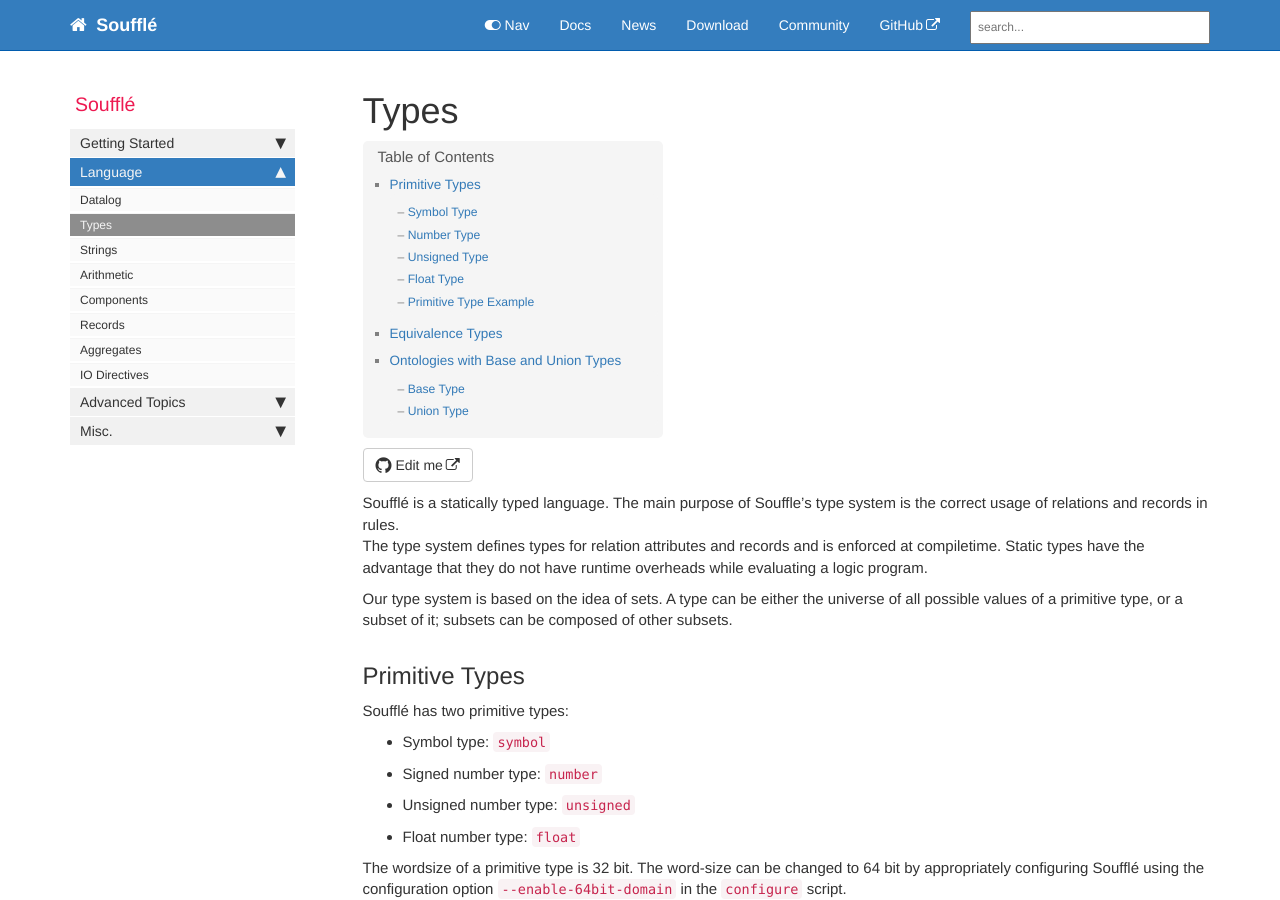
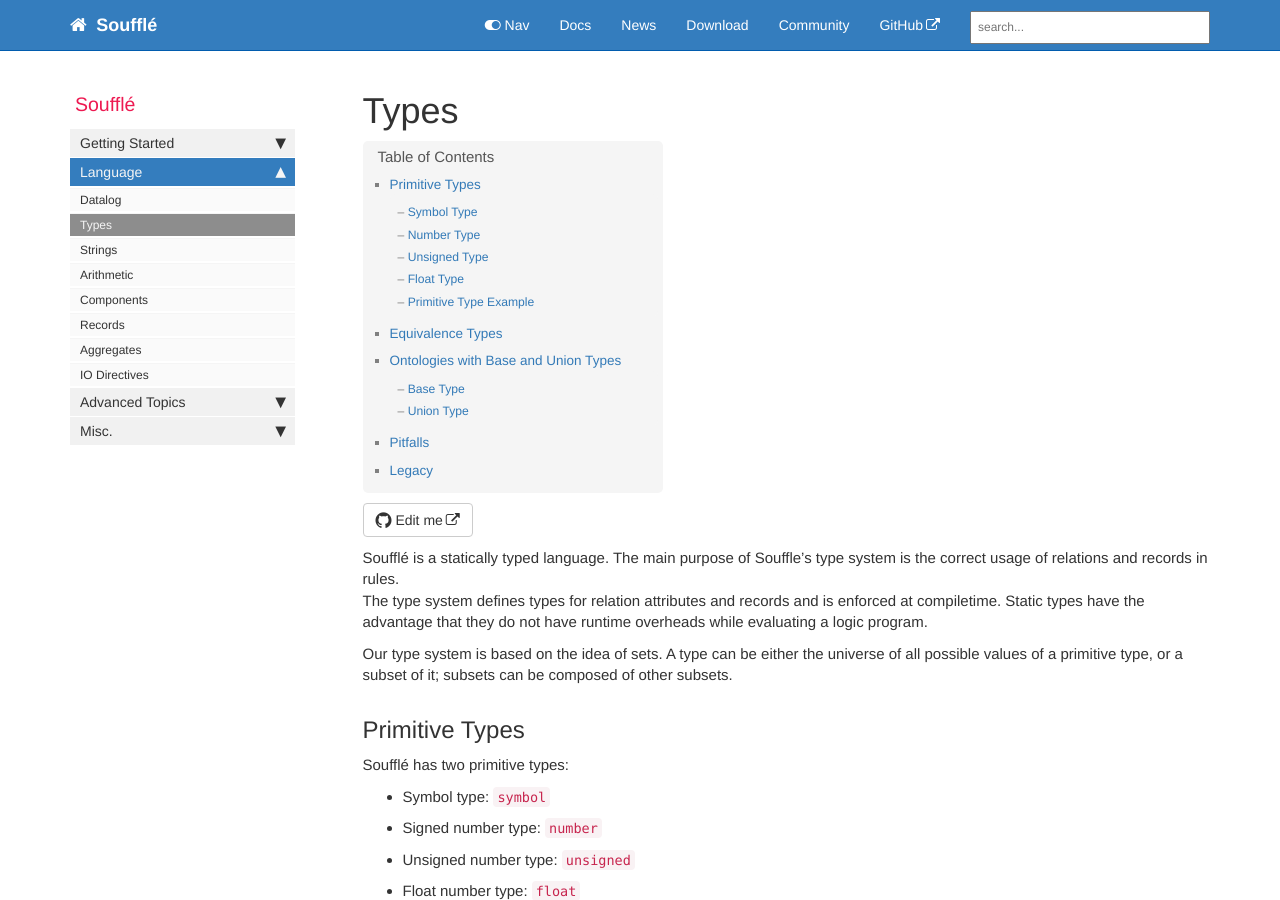
Before and after one commit to souffle-lang/souffle-lang.github.io, a Jekyll site: the page built from pages/docs/types.md, in a window 1280 px wide and 900 px high. Built offline with Jekyll 4.4.1, drawn with Linux system fonts in a browser that asks for light colours; comment, search, counter and statistics services are not loaded.

Commit message:
Update types.md

````diff
--- a/pages/docs/types.md
+++ b/pages/docs/types.md
@@ -144,7 +144,7 @@ Data(“Sydney”, ”Ballina”, “Glenrowan”).
 Location(p) :- Data(p,_,_); Data(_,p,_); Data(_,_,p).
 ```
 
-# Pitfalls
+## Pitfalls
 
 As an example,  consider the following code fragment:
 ```
@@ -169,7 +169,7 @@ A(X) :- B(X) // type clash
 ```
 In this example, `even` and `odd` are defined as two disjoint sub-types of the type number, each exhibiting its own domain of values. From this definition Soufflé can deduce that the users intention was to define two disjoint sets and will report an error for the rule in the last line. For logic programmers it is crucial to accurately model the categories of values in form of a type system -- as has been illustrated by the example above.
 
-# Legacy
+## Legacy
 
 In older versions of Soufflé we used the base type declarations such as
 ```
````
